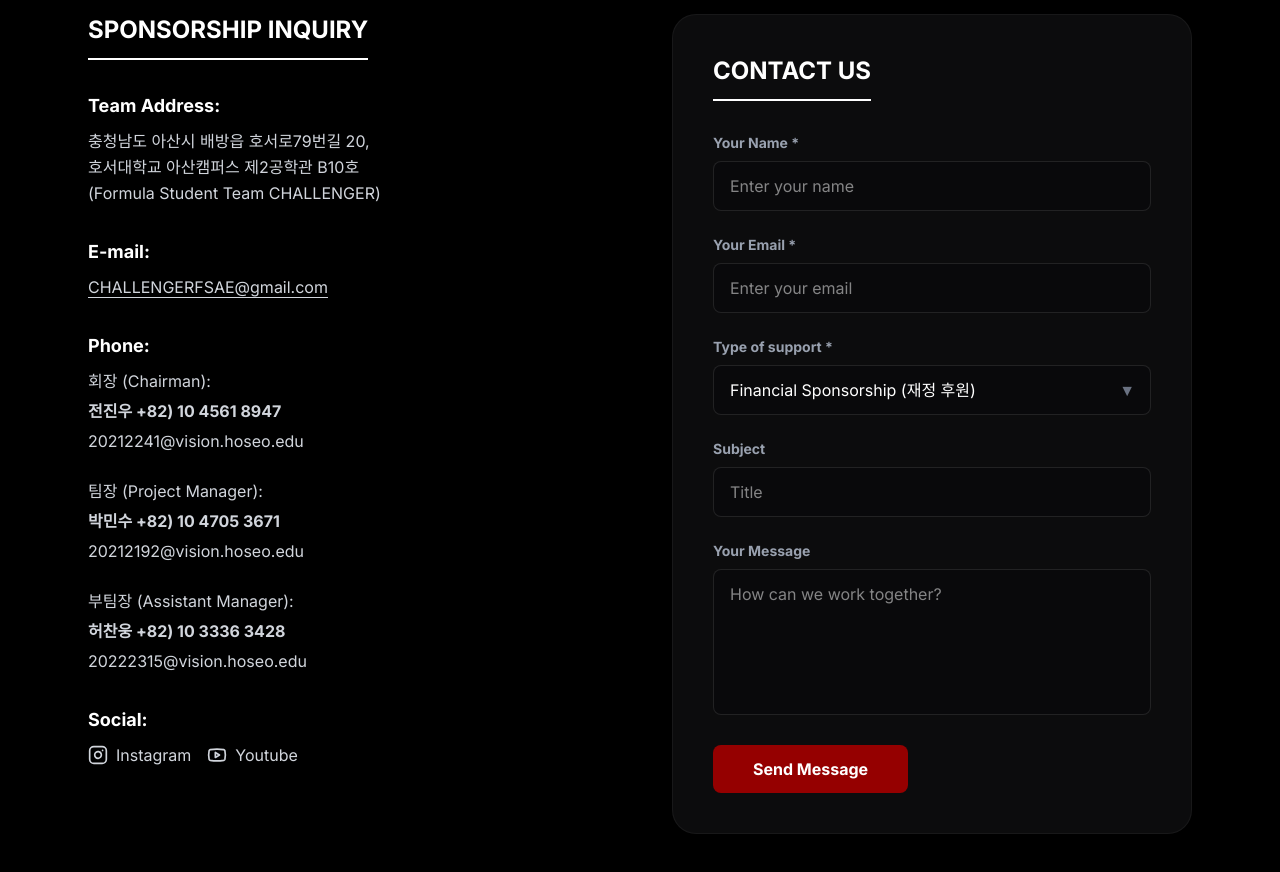
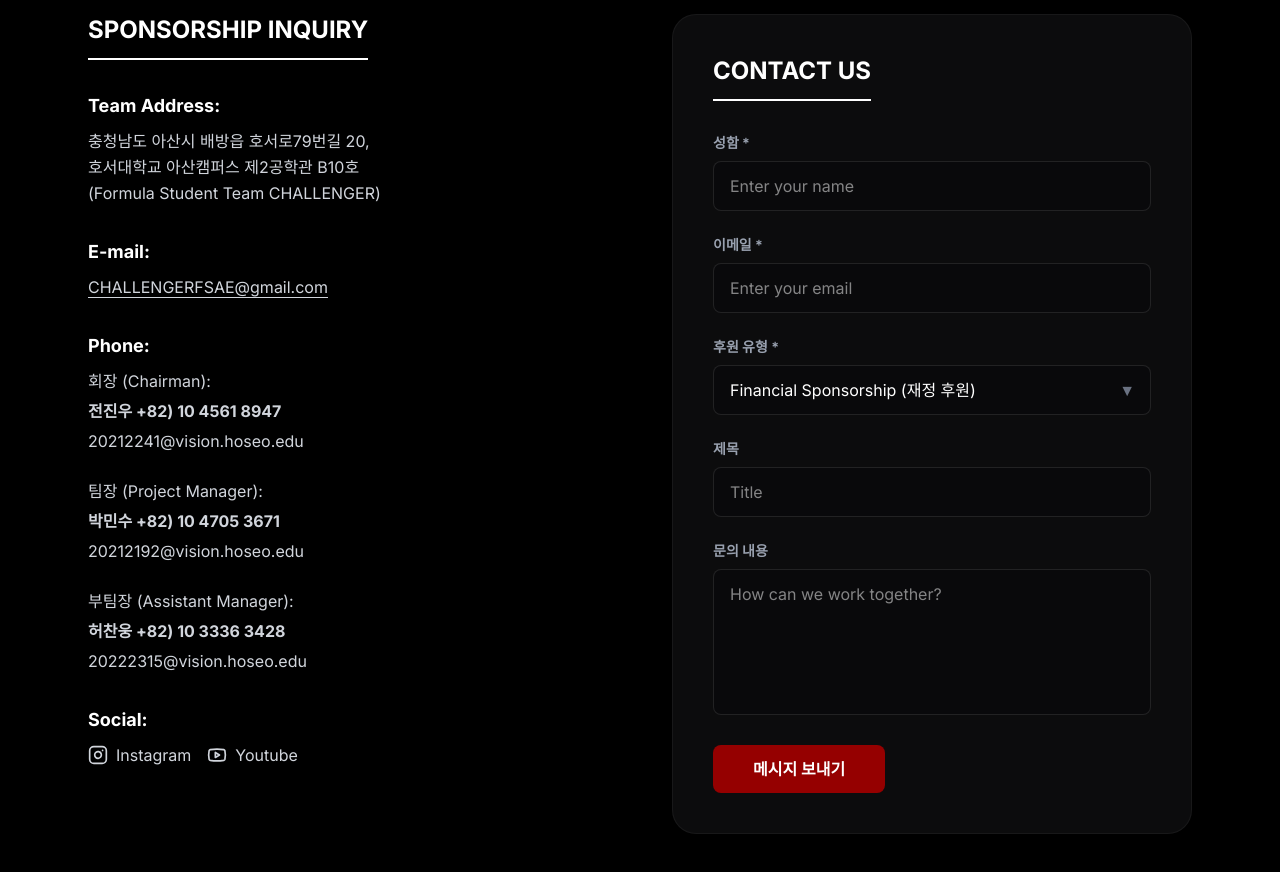
Before and after one commit to Doomy1122/challenger-web, a Next.js app in the folder challenger-web/: page /sponsors in a window 1280 px wide. Shown: the part 3840-4712 px from the top of the page. Built offline with nearby package versions, Linux system fonts and the light colour scheme.

Commit message:
Add search engine verification

```diff
--- a/challenger-web/app/constants/translations.ts
+++ b/challenger-web/app/constants/translations.ts
@@ -62,7 +62,7 @@ export const translations = {
         },
       ],
     },
-    // ✅ Sponsors 상세 페이지용 데이터
+    // ✅ Sponsors 상세 페이지용 데이터 (한국어)
     sponsors_page: {
       title: "Sponsors",
       subtitle: "CHALLENGER를 후원해 주셔서 감사합니다.",
@@ -72,12 +72,13 @@ export const translations = {
       team_address: "Team Address:",
       address_text: "충청남도 아산시 배방읍 호서로79번길 20,\n호서대학교 아산캠퍼스 제2공학관 B10호\n(Formula Student Team CHALLENGER)",
       contact_title: "CONTACT US",
-      form_name: "Your Name *",
-      form_email: "Your Email *",
-      form_type: "Type of support *",
-      form_subject: "Subject",
-      form_message: "Your Message",
-      form_btn: "Send Message",
+      // 🇰🇷 폼 입력창 한국어 번역
+      form_name: "성함 *",
+      form_email: "이메일 *",
+      form_type: "후원 유형 *",
+      form_subject: "제목",
+      form_message: "문의 내용",
+      form_btn: "메시지 보내기",
       types: [
         "Financial Sponsorship (재정 후원)",
         "Technical / Material Support (기술/물품 후원)",
@@ -164,7 +165,7 @@ export const translations = {
         },
       ],
     },
-    // ✅ Sponsors Detail Page Data
+    // ✅ Sponsors Detail Page Data (English)
     sponsors_page: {
       title: "Sponsors",
       subtitle: "Thank you for supporting CHALLENGER.",
@@ -174,6 +175,7 @@ export const translations = {
       team_address: "Team Address:",
       address_text: "20, Hoseo-ro 79beon-gil, Baebang-eup, Asan-si,\nChungcheongnam-do, Republic of Korea (B10)\n(Formula Student Team CHALLENGER)",
       contact_title: "CONTACT US",
+      // 🇺🇸 폼 입력창 영어 유지
       form_name: "Your Name *",
       form_email: "Your Email *",
       form_type: "Type of support *",
@@ -196,6 +198,7 @@ export const translations = {
       chairman: "Chairman",
       pm: "Project Manager",
       vice: "Assistant Manager",
+      // ✅ 영어 모드에서 이름 영어로 변경
       name_chair: "Jeon JinWoo",
       name_pm: "Minsoo Park",
       name_vice: "ChanWong Heo",
--- a/challenger-web/app/sponsors/page.tsx
+++ b/challenger-web/app/sponsors/page.tsx
@@ -3,13 +3,13 @@
 import React, { useState } from "react";
 import Link from "next/link";
 import { Inter } from "next/font/google";
-import { Instagram, Youtube, Globe } from "lucide-react"; // Globe 아이콘 추가
-import { useLanguage } from "../context/LanguageContext"; // ✅ 언어 컨텍스트 가져오기
-import { translations } from "../constants/translations"; // ✅ 번역 데이터 가져오기
+import { Instagram, Youtube, Globe } from "lucide-react";
+import { useLanguage } from "../context/LanguageContext";
+import { translations } from "../constants/translations";
 
 const inter = Inter({ subsets: ["latin"], weight: ["400", "700", "900"] });
 
-// ... (tiers 데이터는 그대로 유지, 이름은 고유명사이므로 번역 불필요) ...
+// ... (로고 데이터는 그대로 유지) ...
 const tiers = [
   {
     title: "Lifetime Sponsor",
@@ -84,9 +84,11 @@ function SponsorCard({ name, src }: { name: string; src: string }) {
 }
 
 export default function SponsorsPage() {
-  // ✅ 언어 설정 불러오기
   const { language, toggleLanguage } = useLanguage();
-  const t = translations[language].sponsors_page; // sponsors_page 데이터 사용
+
+  // ✅ 여기서 데이터 2개를 다 가져와야 합니다.
+  const t = translations[language].sponsors_page; // 페이지 전용 텍스트
+  const c = translations[language].contact;       // 이름/직책 공통 데이터
 
   const [formData, setFormData] = useState({
     name: "",
@@ -129,7 +131,6 @@ ${message}`;
           <div className="font-black tracking-tight text-xl">Sponsors</div>
 
           <div className="flex gap-4 items-center">
-            {/* ✅ 언어 변경 버튼 추가 */}
             <button
               onClick={toggleLanguage}
               className="flex items-center gap-2 px-3 py-1.5 rounded-full border border-white/20 hover:bg-white/10 transition text-white text-xs"
@@ -241,7 +242,8 @@ ${message}`;
                   {/* 회장 정보 */}
                   <p className={contentClass}>{t.roles.chair}:</p>
                   <p className={`${contentClass} font-bold mt-1`}>
-                    전진우 +82) 10 4561 8947
+                    {/* ✅ 변수 사용: 이름과 번호 */}
+                    {c.name_chair} +82) 10 4561 8947
                   </p>
                   <a href="mailto:20212241@vision.hoseo.edu" className={`${contentClass} block hover:text-white mt-1 transition`}>
                     20212241@vision.hoseo.edu
@@ -250,16 +252,18 @@ ${message}`;
                   {/* 팀장 정보 */}
                   <p className={`${contentClass} mt-6`}>{t.roles.pm}:</p>
                   <p className={`${contentClass} font-bold mt-1`}>
-                    박민수 +82) 10 4705 3671
+                    {/* ✅ 변수 사용: 이름과 번호 */}
+                    {c.name_pm} +82) 10 4705 3671
                   </p>
                   <a href="mailto:20212192@vision.hoseo.edu" className={`${contentClass} block hover:text-white mt-1 transition`}>
                     20212192@vision.hoseo.edu
                   </a>
 
-                  {/* ✅ 부팀장 정보 추가 */}
+                  {/* 부팀장 정보 */}
                   <p className={`${contentClass} mt-6`}>{t.roles.vice}:</p>
                   <p className={`${contentClass} font-bold mt-1`}>
-                    허찬웅 +82) 10 3336 3428
+                    {/* ✅ 변수 사용: 이름과 번호 */}
+                    {c.name_vice} +82) 10 3336 3428
                   </p>
                   <a href="mailto:20222315@vision.hoseo.edu" className={`${contentClass} block hover:text-white mt-1 transition`}>
                     20222315@vision.hoseo.edu
```
